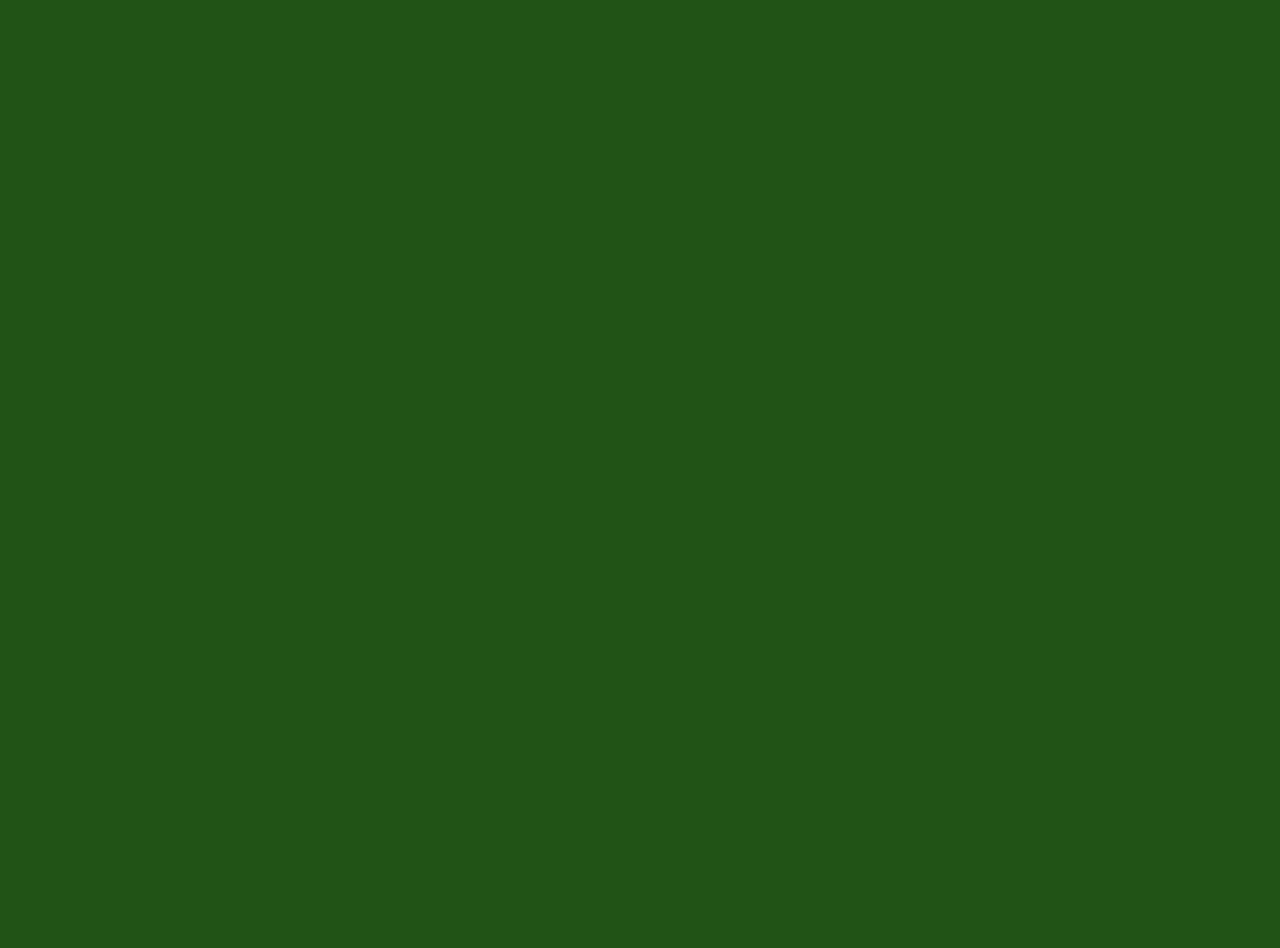
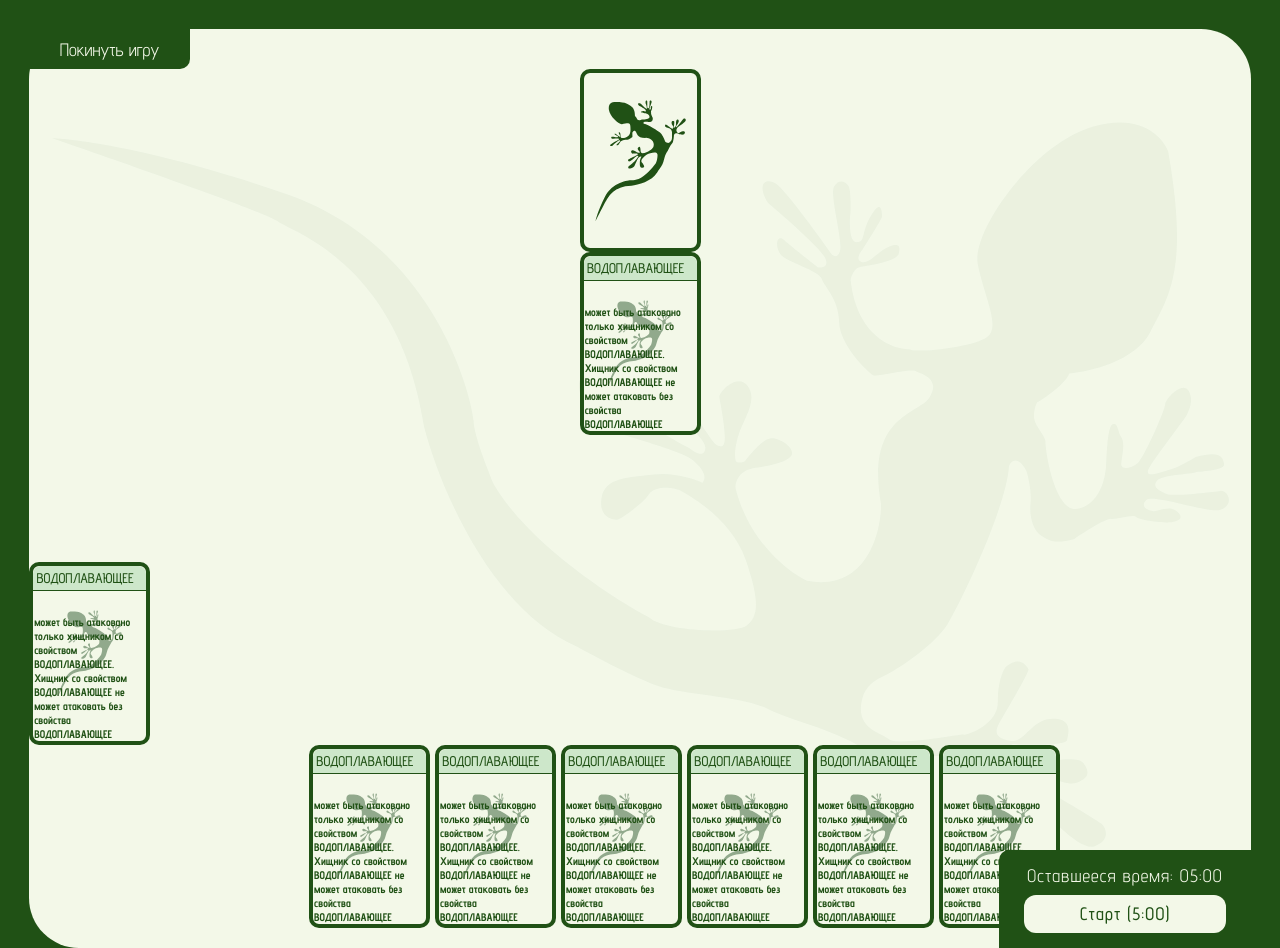
Before and after one commit to SankaManka/01-react-components-finish, a React (Vite) app: page /game/1/1 in a window 1280 px wide. Before the commit this address had no page. Before the commit the page ends 800 px from the top, so only its background shows below. Built offline with nearby package versions, Linux system fonts and the light colour scheme.

Commit message:
added new

```diff
--- a/src/App.jsx
+++ b/src/App.jsx
@@ -1,7 +1,7 @@
 import { BrowserRouter, Routes, Route } from 'react-router-dom';
 import AuthPage from './pages/AuthPage';
 import LobbyPage from './pages/LobbyPage';
-// import GamePage from './pages/GamePage';
+import GamePage from './pages/GamePage';
 import './index.css';
 
 export default function App() {
@@ -10,7 +10,7 @@ export default function App() {
         <Routes>
           <Route path="/" element={<AuthPage />} />
           <Route path="/lobby" element={<LobbyPage />} />
-          {/* <Route path="/game/:id" element={<GamePage />} /> */}
+          <Route path="/game/:lobby_id/:player_id" element={<GamePage />} />
         </Routes>
     </BrowserRouter>
   );
--- /dev/null
+++ b/src/components/CardAnimal.jsx
@@ -0,0 +1,9 @@
+import '../index.css';
+
+export default function CardAnimal() {
+    return (
+        <div className="card-animal">
+
+        </div>
+    );
+}
--- /dev/null
+++ b/src/components/CardProperty.jsx
@@ -0,0 +1,14 @@
+import '../index.css';
+
+export default function CardProperty() {
+    return (
+        <div className="card-property">
+            <section className='card-name-container'><p className='card-name'>ВОДОПЛАВАЮЩЕЕ</p></section>
+            <section className='card-descripion-container'>
+                <p className='card-descripion'>может быть атаковано только хищником
+                со свойством ВОДОПЛАВАЮЩЕЕ.
+                Хищник со свойством ВОДОПЛАВАЮЩЕЕ не может атаковать без свойства ВОДОПЛАВАЮЩЕЕ</p>
+            </section>
+        </div>
+    );
+}
--- a/src/components/CreateLobbyModal.jsx
+++ b/src/components/CreateLobbyModal.jsx
@@ -24,7 +24,7 @@ export default function CreateLobbyModal({ isOpen, onClose, navigate }) {
       if (response.ok) {
         const newLobby = await response.json();
         onClose(); // Закрываем модальное окно
-        // navigate(`/game/${newLobby.id_lobby}`);
+        navigate(`/game/${newLobby.lobby_id}/${newLobby.player_id}`);
       } else {
         alert('Ошибка при создании лобби');
       }
--- /dev/null
+++ b/src/components/EndTurn.jsx
@@ -0,0 +1,54 @@
+import { useState, useEffect, useRef } from 'react';
+import '../index.css'
+
+export default function EndTurn() {
+  const [timeLeft, setTimeLeft] = useState(300); // 5 минут в секундах
+  const [isRunning, setIsRunning] = useState(false);
+  const intervalRef = useRef(null);
+
+  // Форматирование времени в MM:SS
+  const formatTime = (seconds) => {
+    const mins = Math.floor(seconds / 60);
+    const secs = seconds % 60;
+    return `${mins.toString().padStart(2, '0')}:${secs.toString().padStart(2, '0')}`;
+  };
+
+  // Запуск таймера
+  const startTimer = () => {
+    setIsRunning(true);
+  };
+
+  // Завершение хода
+  const endTurn = () => {
+    setIsRunning(false);
+    setTimeLeft(300); // Сброс до 5 минут
+  };
+
+  useEffect(() => {
+    if (isRunning && timeLeft > 0) {
+      intervalRef.current = setInterval(() => {
+        setTimeLeft((prev) => prev - 1);
+      }, 1000);
+    }
+
+    return () => clearInterval(intervalRef.current);
+  }, [isRunning, timeLeft]);
+
+  return (
+    <div className="countdown-container">
+      <div className="timer-display">Оставшееся время: {formatTime(timeLeft)}</div>
+
+      <div className="controls">
+        {!isRunning ? (
+          <button onClick={startTimer} className="start-btn">
+            Старт (5:00)
+          </button>
+        ) : (
+          <button onClick={endTurn} className="end-btn">
+            Завершить ход
+          </button>
+        )}
+      </div>
+    </div>
+  );
+}
--- /dev/null
+++ b/src/components/LeaveLobby.jsx
@@ -0,0 +1,54 @@
+import { useState } from 'react';
+import { useParams, useNavigate } from 'react-router-dom';
+import { useAuthStore } from '../stores/auth';
+import '../index.css';
+
+export default function LeaveLobby() {
+  const [isLoading, setIsLoading] = useState(false);
+  const [error, setError] = useState('');
+  const { player_id } = useParams();
+  const navigate = useNavigate();
+//   const user = useAuthStore(state => state.user);
+
+  const handleLeave = async () => {
+    if (!window.confirm('Вы уверены, что хотите покинуть лобби?')) return;
+
+    setIsLoading(true);
+    setError('');
+
+    try {
+      const response = await fetch(`/api/lobbies/leave/${player_id}`, {
+        method: 'POST',
+        headers: { 'Content-Type': 'application/json' },
+        credentials: 'include'
+      });
+
+      const data = await response.json();
+
+      if (response.ok && data.status === 'ok') {
+        // Обновляем состояние хранилища при необходимости
+        navigate('/lobby'); // Перенаправляем в лобби
+      } else {
+        setError(data.msg || 'Ошибка при выходе из лобби');
+      }
+    } catch (err) {
+      console.error('Ошибка:', err);
+      setError('Не удалось подключиться к серверу');
+    } finally {
+      setIsLoading(false);
+    }
+  };
+
+  return (
+    <div>
+      <button
+        className="leave-lobby-btn"
+        onClick={handleLeave}
+        disabled={isLoading}
+      >
+        {isLoading ? 'Выход...' : 'Покинуть игру'}
+      </button>
+      {error && <div className="error-message">{error}</div>}
+    </div>
+  );
+}
--- a/src/components/LobbyList.jsx
+++ b/src/components/LobbyList.jsx
@@ -16,11 +16,16 @@ export default function LobbyList() {
     try {
       const response = await fetch('/api/lobbies');
       const data = await response.json();
-      setLobbies(data);
+
+      // Фильтруем лобби с игроками
+      const filteredLobbies = data.filter(lobby => lobby.players > 0);
+
+      setLobbies(filteredLobbies);
     } catch (error) {
       console.error('Ошибка загрузки лобби:', error);
     }
   };
+
 
   useEffect(() => {
     fetchLobbies();
@@ -43,7 +48,7 @@ export default function LobbyList() {
             />
           ))
         ) : (
-          <p>Нет активных лобби</p>
+          <p>Нет активных лобби с игроками</p> // Обновляем текст сообщения
         )}
       </div>
 
--- a/src/index.css
+++ b/src/index.css
@@ -289,3 +289,153 @@ p {
   font-weight: 500;
   color: #436F39;
 }
+
+/* card animal */
+.card-animal {
+  width: 121px;
+  height: 183px;
+  background-color: #F3F8E8;
+  background-image: url(/public/card-animal-background.svg);
+  background-repeat: no-repeat;
+  background-position: center;
+  border-radius: 10px;
+  border: 4px solid #205115;
+}
+
+/* card property */
+.card-property {
+  width: 121px;
+  height: 183px;
+  background-color: #F3F8E8;
+  background-image: url(/public/card-property-background.svg);
+  background-repeat: no-repeat;
+  background-position:center;
+  border-radius: 10px;
+  border: 4px solid #205115;
+  display: flex;
+  flex-direction: column;
+  justify-content: space-between;
+  align-items: center;
+}
+
+.card-descripion {
+  font-family: 'Advent pro';
+  font-size: 11px;
+  color: #205115;
+  font-weight: bold;
+  padding: 0;
+  margin: 0;
+}
+
+.card-name {
+  font-family: 'Advent pro';
+  font-size: 14px;
+  padding: 0;
+  font-weight: 500;
+  color: #205115;
+  margin: 0;
+}
+
+.card-name-container {
+  width: 113px;
+  height: 25px;
+  border-bottom: 1px solid #205115;
+  padding: 3.5px;
+  background-color: #CDE7CA;
+  border-top-left-radius: 8px;
+  border-top-right-radius: 8px;
+}
+
+.card-descripion-container {
+  width: 98%;
+}
+
+.game-container {
+  background-color: #F3F8E8;
+  border-radius: 50px;
+  max-width: 100%;
+  min-height: 100%;
+  margin: 0 auto;
+  background-image: url(/public/account-background.svg);
+  background-repeat: no-repeat;
+  background-position: center;
+}
+
+.leave-lobby-btn {
+  width: 161px;
+  height: 40px;
+  background-color: #205115;
+  color: #F3F8E8;
+  border-bottom-right-radius: 10px;
+  border: none;
+  font-family: 'Advent pro';
+  font-size: 18px;
+  cursor: pointer;
+}
+
+.game-field {
+  display: flex;
+  flex-direction: column;
+  align-items: center;
+  gap: 127px;
+}
+
+.main-player-deck {
+  display: flex;
+  align-items: flex-end;
+}
+
+.main-player-cards {
+  padding-bottom: 20px;
+  display: flex;
+  min-width: 85%;
+  justify-content: center;
+  padding-left: 17rem;
+  gap: 5px;
+}
+
+.main-player-container {
+  width: 100%;
+}
+
+.end-turn-button-container {
+  display: flex;
+  justify-content: right;
+  min-width: 15%;
+}
+
+/* timer */
+
+.countdown-container {
+  width: 254px;
+  height: 98px;
+  display: flex;
+  flex-direction: column;
+  align-items: center;
+  background-color: #205115;
+  border-top-left-radius: 10px;
+  padding: 11px 25px;
+  box-sizing: border-box;
+  justify-content: space-around;
+}
+
+.timer-display {
+  color: #F3F8E8;
+  font-family: 'Advent pro';
+  font-size: 18px;
+  letter-spacing: 1px;
+}
+
+.end-btn, .start-btn {
+  width: 202px;
+  height: 38px;
+  border-radius: 12px;
+  background-color: #F3F8E8;
+  color: #205115;
+  font-family: 'Advent pro';
+  font-size: 18px;
+  letter-spacing: 1px;
+  border: none;
+  font-weight: 500;
+  cursor: pointer;
+}
--- a/src/pages/GamePage.jsx
+++ b/src/pages/GamePage.jsx
@@ -0,0 +1,61 @@
+import LeaveLobby from "../components/LeaveLobby";
+import CardAnimal from "../components/CardAnimal";
+import CardProperty from "../components/CardProperty";
+import EndTurn from "../components/EndTurn";
+import { useParams, useNavigate } from 'react-router-dom';
+
+export default function GamePage() {
+    // Получаем параметры из URL
+  const { lobby_id, player_id } = useParams();
+  const navigate = useNavigate();
+
+  // Конвертируем в числа (опционально)
+  const lobbyId = parseInt(lobby_id);
+  const playerId = parseInt(player_id);
+
+  // Пример использования
+  const handleAction = () => {
+    console.log('Lobby ID:', lobbyId);
+    console.log('Player ID:', playerId);
+
+    // Можно использовать для API-запросов
+    fetch(`/api/lobbies/${lobbyId}/players/${playerId}`, {
+      method: 'POST'
+    });
+  };
+    return (
+        <main className="game-container">
+            <div>
+                <LeaveLobby />
+            </div>
+            <div className="game-field">
+                <div>
+                    <div>
+                        <CardAnimal />
+                    </div>
+                    <div>
+                        <CardProperty />
+                    </div>
+                </div>
+                <div className="main-player-container">
+                    <div>
+                        <CardProperty />
+                    </div>
+                    <div className="main-player-deck">
+                        <div className="main-player-cards">
+                            <CardProperty />
+                            <CardProperty />
+                            <CardProperty />
+                            <CardProperty />
+                            <CardProperty />
+                            <CardProperty />
+                        </div>
+                        <div className="end-turn-button-container">
+                            <EndTurn />
+                        </div>
+                    </div>
+                </div>
+            </div>
+        </main>
+    );
+}
```
Also changed, not shown: public/card-animal-background.svg (added), public/card-property-background.svg (added).
